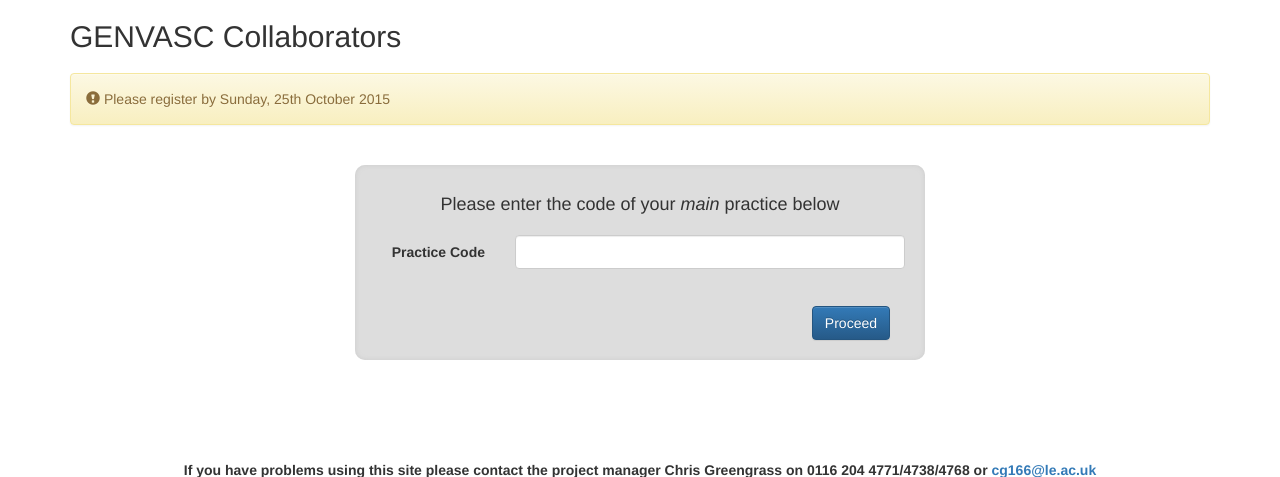
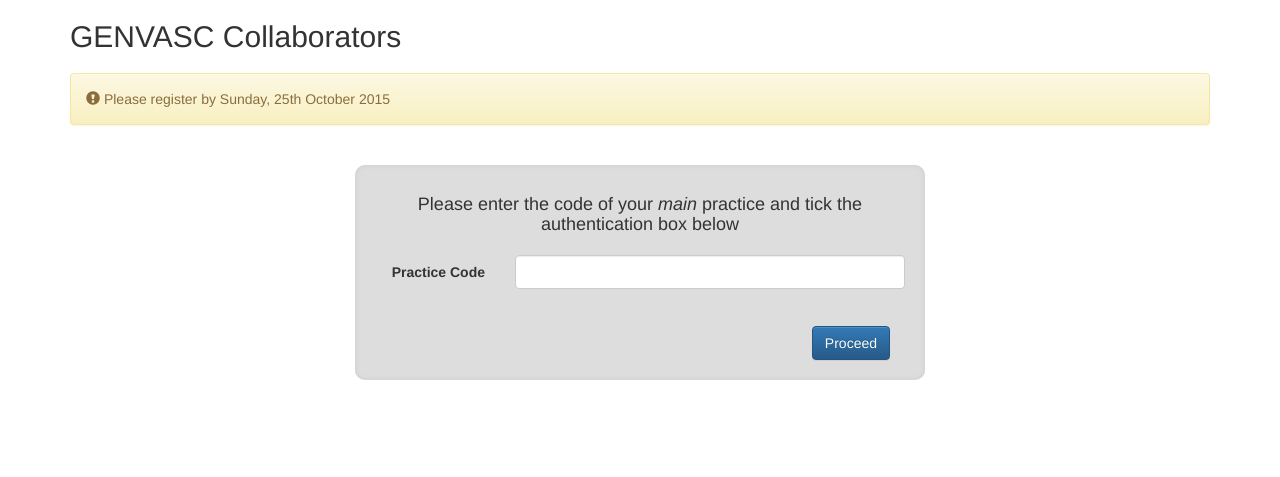
Before and after one commit to LCBRU/lcbru-events, a Flask app: page /genvasc_collaborators/ in a window 1280 px wide. Shown: the part 186-663 px from the top of the page. Run offline with Flask 2, Linux system fonts and the light colour scheme; parts of the project's set-up code (start-up, migrations or seed data) failed here and were passed over; some libraries are stand-ins or nearby versions.

Commit message:
Add explanation text for reCaptcha

```diff
--- a/lcbru_events/templates/genvasc_collaborators/introduction.html
+++ b/lcbru_events/templates/genvasc_collaborators/introduction.html
@@ -5,7 +5,7 @@
 
     <div class="col-sm-6 col-sm-offset-3 lcbru-form">
 
-	    <h4>Please enter the code of your <em>main</em> practice below</h4>
+	    <h4>Please enter the code of your <em>main</em> practice and tick the authentication box below</h4>
 
 		<form method="POST" class="form-horizontal">
 		    {{ form.hidden_tag() }}
```
